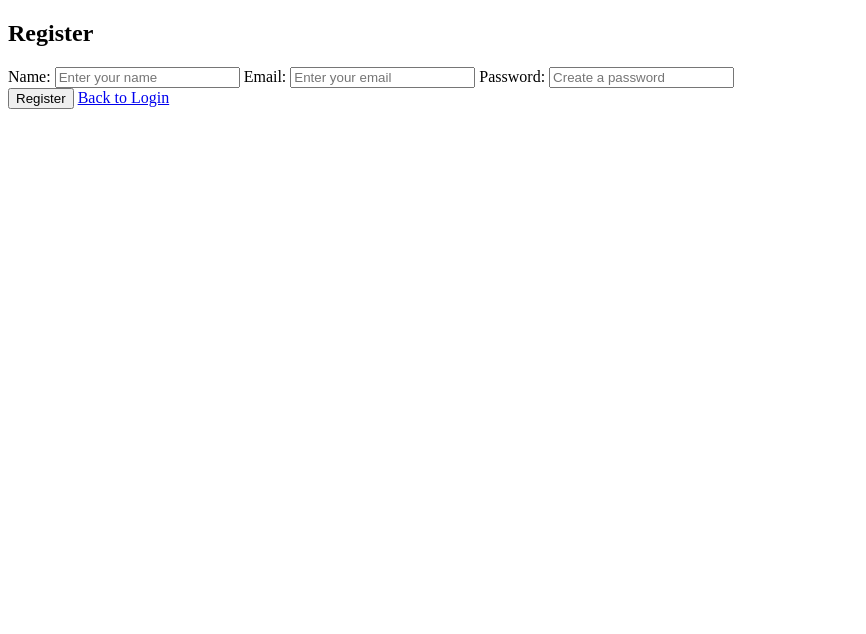
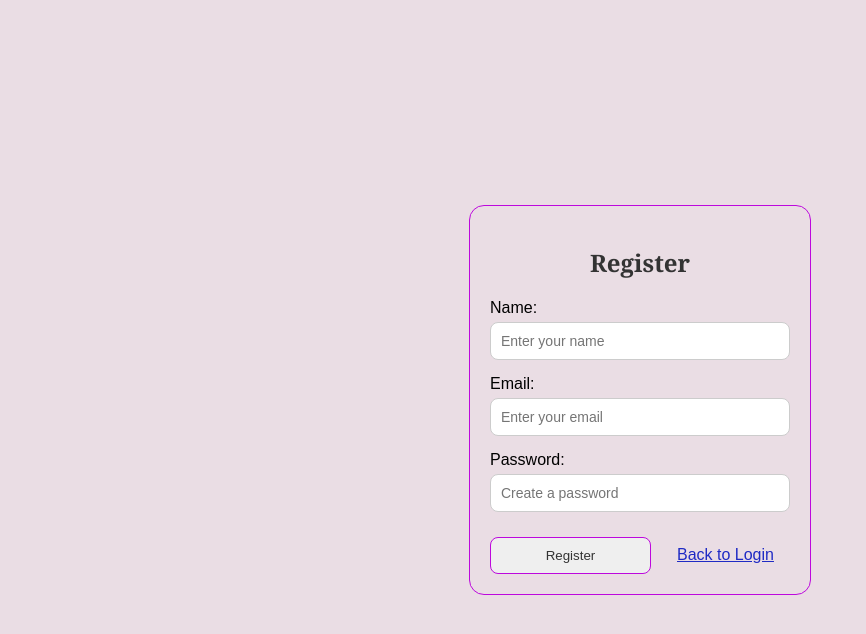
Before and after one commit to VleraHaxhajj/SkinCaree, a PHP site: page /register.html in a window 1280 px wide. Shown: the top 634 px of the page, without its empty margins (0-866 px from the left). Run offline with PHP 8.4, Linux system fonts and the light colour scheme.

Commit message:
perditesimi i html dhe vazhdimi i css per register form

```diff
--- a/register.css
+++ b/register.css
@@ -1,4 +1,4 @@
-body{
+body {
     font-family: Arial, Helvetica, sans-serif;
     background-color:  #eadde4;
     display: flex;
@@ -13,6 +13,7 @@
     padding: 20px;
     border: 1px solid  rgb(189,8,221);
     border-radius: 15px;
+    box-shadow: 0 4px 15px rgba(0.0.0.0.1);
     width: 300px;
 }
 
@@ -31,7 +32,7 @@
 }
 
 input {
-    width: 00%;
+    width: 100%;
     padding: 10px;
     margin-bottom: 15px;
     border: 1px solid  #ccc;
@@ -48,14 +49,14 @@
 
 .form-actions{
     display: flex;
-    justify-content: center;
+    justify-content:space-between;
     align-items: center;
     margin-top: 10px;
 }
 
 button {
     padding: 10px 15px;
-    columns:  #333;
+    color:  #333;
     border: 1px solid  rgb(189,8,221);
     border-radius: 8px;
     cursor: pointer;
--- a/register.html
+++ b/register.html
@@ -4,11 +4,12 @@
     <meta charset="UTF-8">
     <meta name="viewport" content="width=device-width, initial-scale=1.0">
     <title>LANEIGE Skincare & Make-up</title>
+    <link rel="stylesheet" href="register.css">
 </head>
 <body>
     <div class="form-container">
         <h2>Register</h2>
-        <form  id="form-container">
+        <form  id="registerForm">
             <label for="name">Name:</label>
             <input type="text" id="name" name="name" placeholder="Enter your name" required>
 
```
